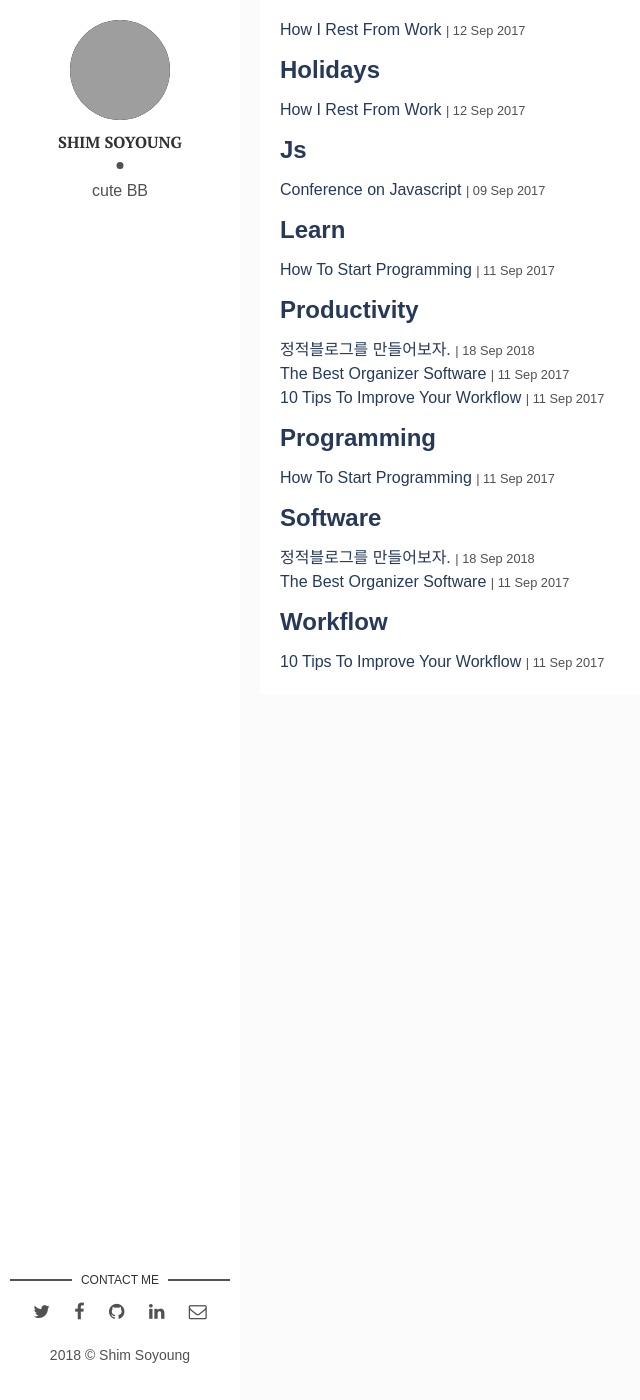
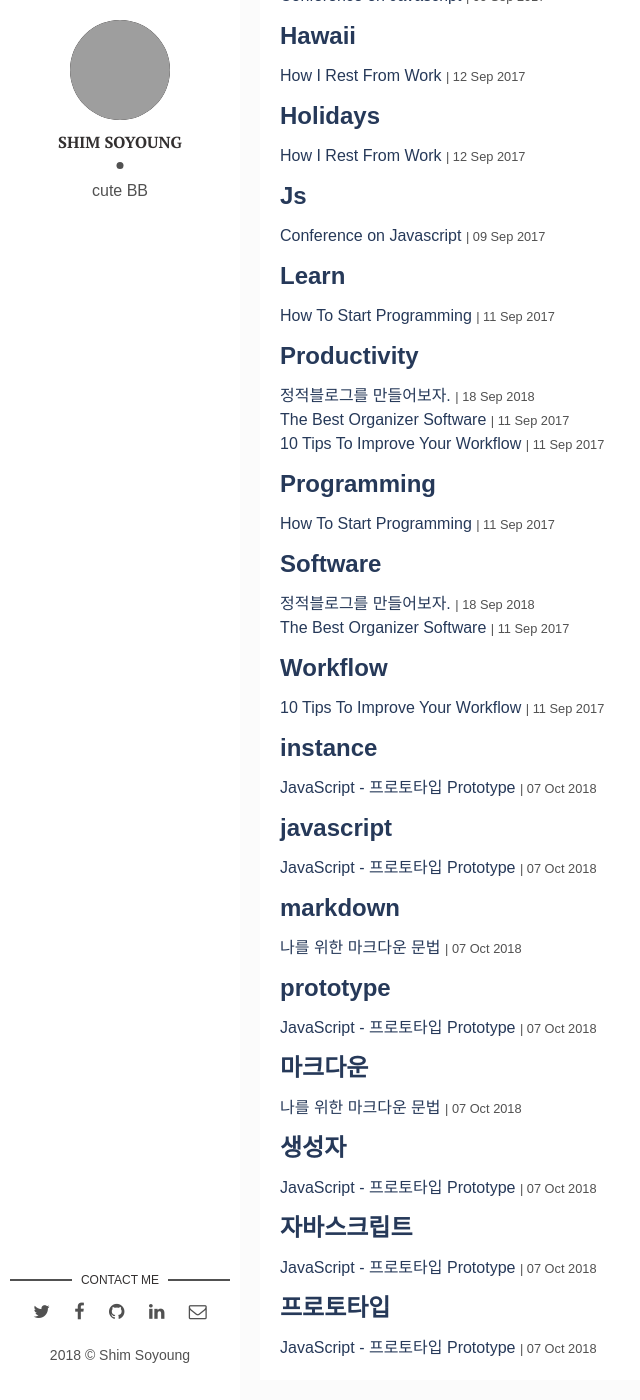
Before and after one commit to ellie-shim/ellie-shim.github.io, a Jekyll site: the page built from tags.html, in a window 1280 px wide and 1400 px high, scrolled down 329 px, cut to the strip 0-1400 px from the top of the window. Shown: the whole strip, without its empty margins (0-640 px from the left). Built offline with Jekyll 4.4.1, drawn with Linux system fonts in a browser that asks for light colours; some web fonts are replaced; part of the change alters nothing that is shown; some of the changed text lies outside the part shown; grey boxes are pictures that could not be loaded.

Commit message:
add post

`````diff
--- a/_posts/2018-10-08-js-prototype.markdown
+++ b/_posts/2018-10-08-js-prototype.markdown
@@ -1,3 +1,12 @@
+---
+layout: post
+title: JavaScript - 프로토타입 Prototype
+date: 2018-10-08 00:00:00 +0300
+description: You’ll find this post in your `_posts` directory. Go ahead and edit it and re-build the site to see your changes. # Add post description (optional)
+img: software.jpg # Add image post (optional)
+tags: [javascript, prototype, instance, 생성자, 프로토타입, 자바스크립트] # add tag
+---
+
 # 프로토타입(Prototype)
 
 - 수많은 객체가 공통으로 사용하는 속성과 메소드를 중복해서 저장하는 것은 낭비이다.
--- /dev/null
+++ b/_posts/2018-10-08-markdown-for-me.markdown
@@ -0,0 +1,116 @@
+---
+layout: post
+title: 나를 위한 마크다운 문법
+date: 2018-10-08 00:00:00 +0300
+description: You’ll find this post in your `_posts` directory. Go ahead and edit it and re-build the site to see your changes. # Add post description (optional)
+img: software.jpg # Add image post (optional)
+tags: [마크다운, markdown] # add tag
+---
+
+# 나를 위한 마크다운 문법
+
+
+```xml
+# 1번 제목
+## 2번 제목
+### 3번 제목
+#### 4번 제목
+````
+
+# 1번 제목
+## 2번 제목
+### 3번 제목
+#### 4번 제목
+-----
+
+```xml
+> 인용문
+>
+> > 인용 안의 인용
+> > # 인용 안의 제목
+```
+
+> 인용문
+>
+> > 인용 안의 인용
+> > ## 인용 안의 제목
+-----
+
+```xml
+* 순서가 없는
++ 목록
+- 섞어서도 쓸수있다
+  + tab키 또는
+  + 띄어쓰기 두칸으로
+  + Depth
+    * 가능
+```
+
+* 순서가 없는
++ 목록
+- 섞어서도 쓸수있다
+  + tab키 또는
+  + 띄어쓰기 두칸으로
+  + Depth
+    * 가능
+-----
+
+```xml
+1. 순서가 있는
+1. 목록
+1. 알아서 카운팅
+  1. 마찬가지로
+  1. Depth
+```
+
+1. 순서가 있는
+1. 목록
+1. 알아서 카운팅
+  1. 마찬가지로
+  1. Depth
+-----
+
+```xml
+강조 문법 *기울기*
+두가지 _방법_
+```
+
+강조 문법 *기울기*
+두가지 _방법_
+-----
+
+```xml
+강조 문법 **굵게**
+두가지 __방법의 볼드__
+```
+
+강조 문법 **굵게**
+두가지 __방법의 볼드__
+-----
+
+```xml
+[링크도 가능](https://bbgrams.github.io)
+```
+
+[링크도 가능](https://bbgrams.github.io)
+-----
+
+```xml
+느낌표를 붙여주면 이미지 삽입도 가능
+![비비](https://bbgrams.github.io/assets/img/bb-pic.png)
+```
+
+![비비](https://bbgrams.github.io/assets/img/bb-pic.png)
+-----
+
+```xml
+\``` 백틱이나
+\~~~ 물결로 시작할 수 있다.
+중요한 코드블럭
+\```javascript
+옆에 키워드를 입력하면 해당 코드의 구문 강조 스타일이 들어감.
+```
+- javascript
+- css
+- html => xml
+- markdown
`````
